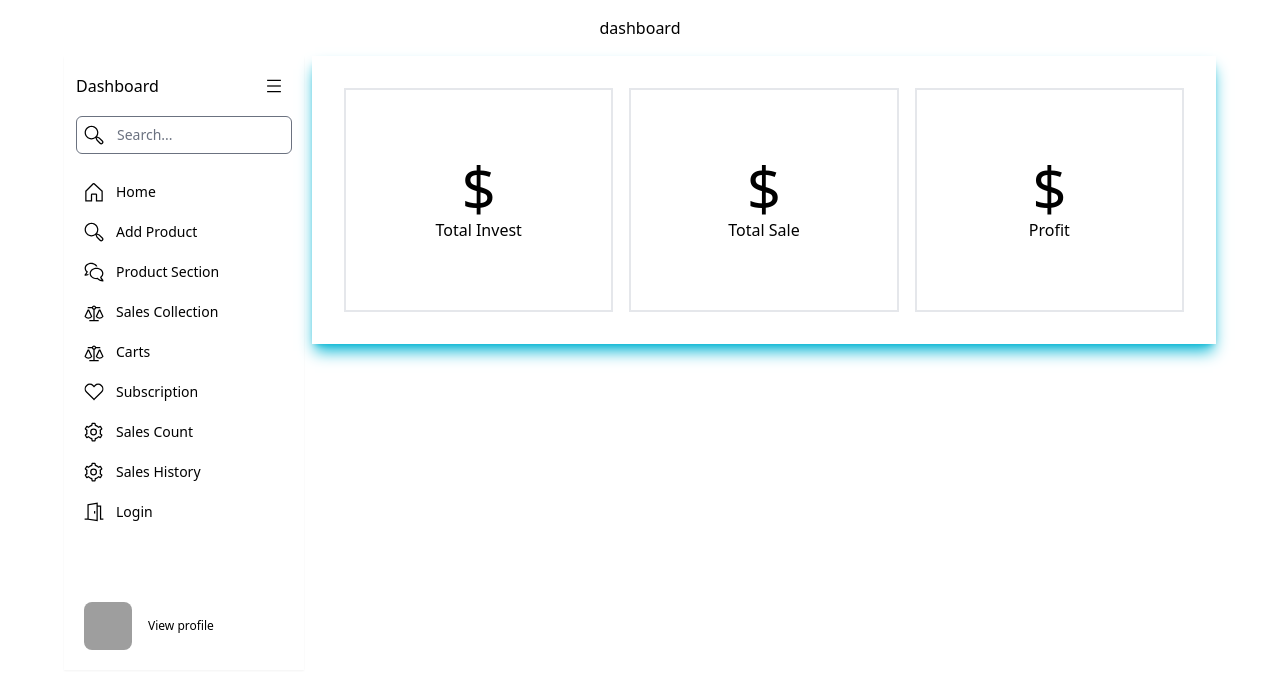
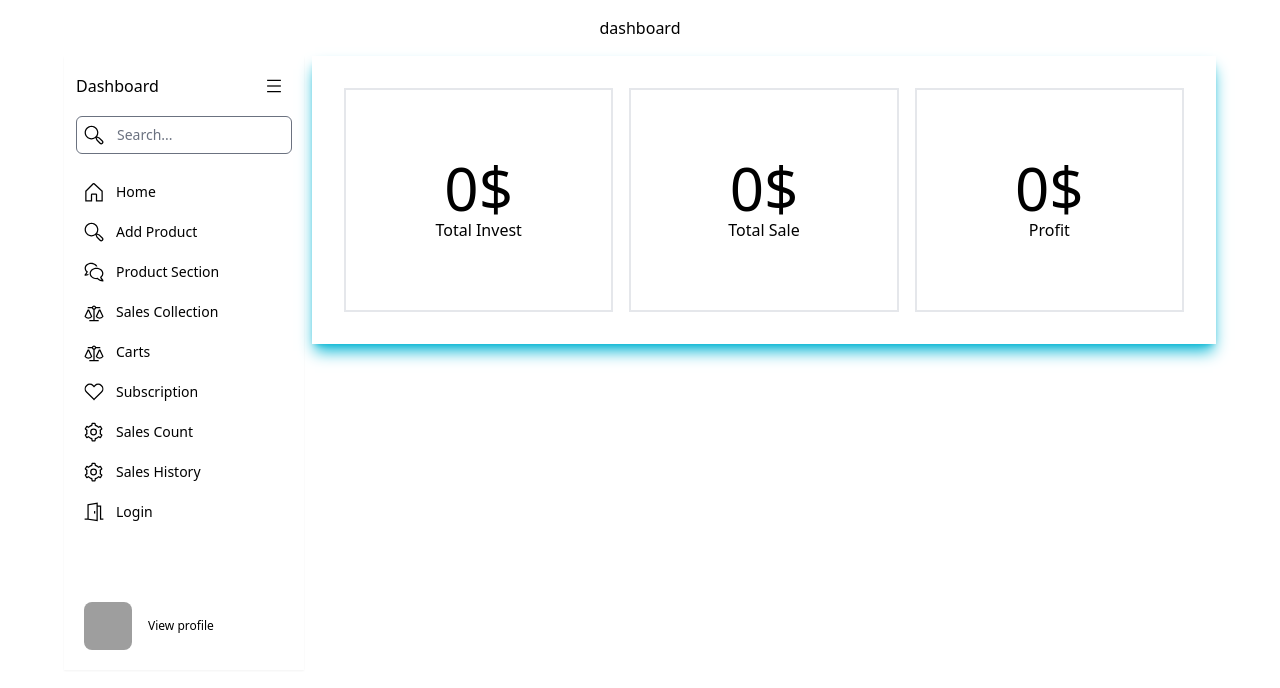
Before and after one commit to 123Somrat/inventory_management, a React (Vite) app: page /dashboard/salescount in a window 1280 px wide. Shown: the top 688 px of the page. Built offline with nearby package versions, Linux system fonts and the light colour scheme; no server answers; grey boxes are pictures that could not be loaded.

Commit message:
change some code

```diff
--- a/src/AdminRoute/AdminRoute.jsx
+++ b/src/AdminRoute/AdminRoute.jsx
@@ -5,7 +5,7 @@ import { useNavigate } from 'react-router-dom';
 export default function AdminRoute({children}) {
   const {user,logOut}= useContext(AuthContext);
  const navigate = useNavigate()
-  if(user && user?.email==="somrat@gmail.com"){
+  if(user && user?.email==="mdjafaruddinsomrat@gmail.com"){
      return children
   }else{
         logOut()
--- a/src/Components/ProductSection/ProductSection.jsx
+++ b/src/Components/ProductSection/ProductSection.jsx
@@ -116,7 +116,7 @@ const checkout = (id) =>{
         <Table.Body className="divide-y border-none">
      {
 
-       product?.map((product,index)=><Table.Row key={index} className="bg-white dark:border-gray-700 dark:bg-gray-80">
+  product?.map((product,index)=><Table.Row key={index} className="bg-white dark:border-gray-700 dark:bg-gray-80">
        <Table.Cell className="whitespace-nowrap font-medium text-gray-900 dark:text-white">
        {<img src={product.imageUrl} className='h-12 w-12 rounded'/>}
        </Table.Cell>
--- a/src/Components/SalesCount/SalesCount.jsx
+++ b/src/Components/SalesCount/SalesCount.jsx
@@ -16,15 +16,15 @@ export default function SalesCount() {
     <section className="p-6 dark:bg-gray-800 dark:text-gray-100 shadow-lg shadow-cyan-500">
 	<div className="container mx-auto grid justify-center  grid-cols-2 text-center lg:grid-cols-3">
 		<div className="flex flex-col  justify-center m-2 lg:m-2 border-2 p-4 h-56 ">
-			<p className="text-sm  lg:text-6xl">{details?.totalInvest}$</p>
+			<p className="text-sm  lg:text-6xl">{details?.totalInvest ? details?.totalInvest : 0 }$</p>
 			<p className="text-sm sm:text-base">Total Invest</p>
 		</div>
 		<div className="flex flex-col justify-center m-2 lg:m-2 border-2 p-4 h-56">
-			<p className="text-sm leadi lg:text-6xl">{(details?.totalSales)?.toFixed(1)}$</p>
+			<p className="text-sm leadi lg:text-6xl">{details?.totalSales ? (details?.totalSales).toFixed(1) : 0 }$</p>
 			<p className="text-sm sm:text-base no-wrap">Total Sale</p>
 		</div>
 		<div className="flex flex-col justify-center m-2 lg:m-2 border-2 p-4 h-56">
-			<p className="text-sm leadi lg:text-6xl ">{(details?.totalprofit)?.toFixed(1)}$</p>
+			<p className="text-sm leadi lg:text-6xl ">{details?.totalprofit ? (details?.totalprofit) .toFixed(1) : 0}$</p>
 			<p className="text-sm sm:text-base">Profit</p>
 		</div>
 	</div>
```
